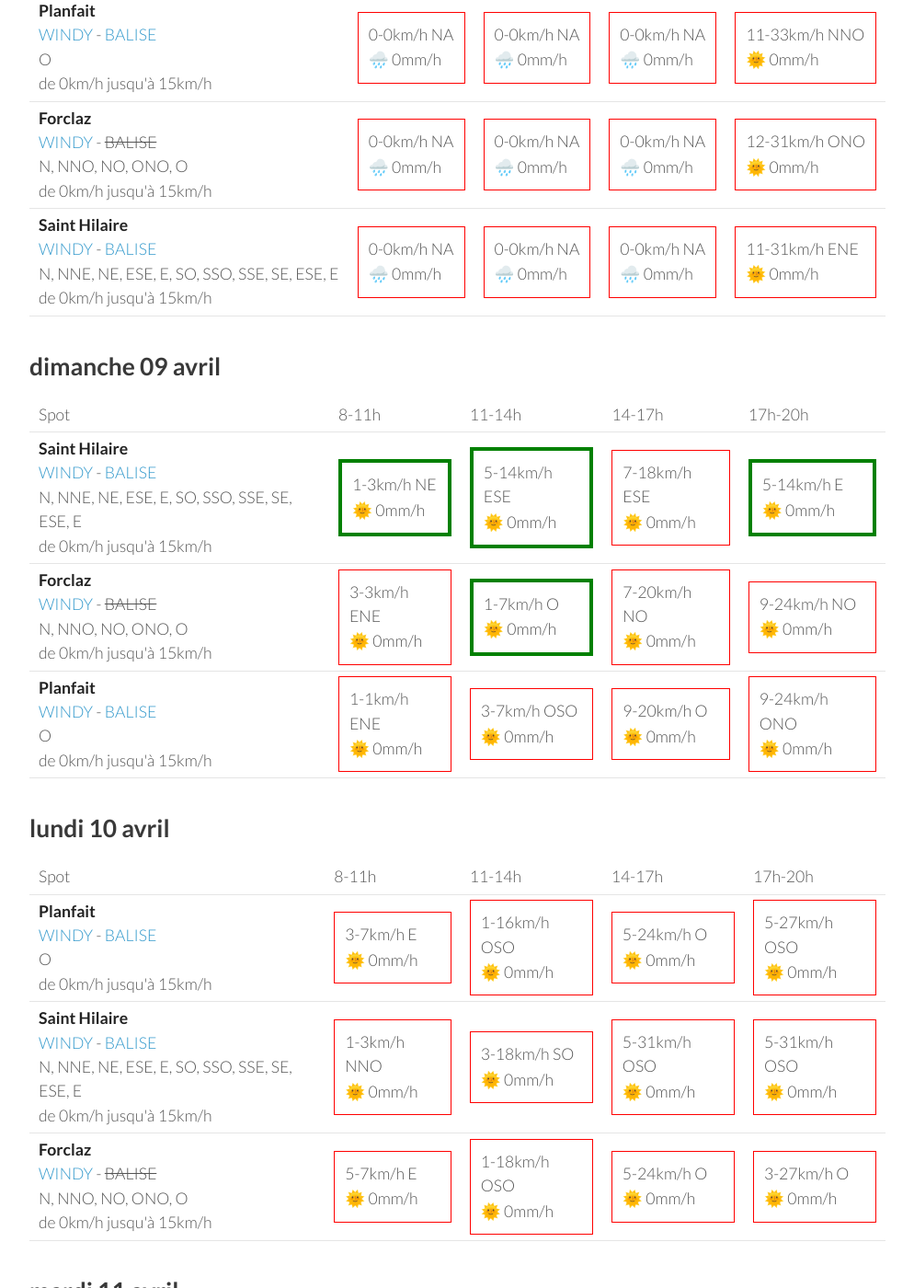
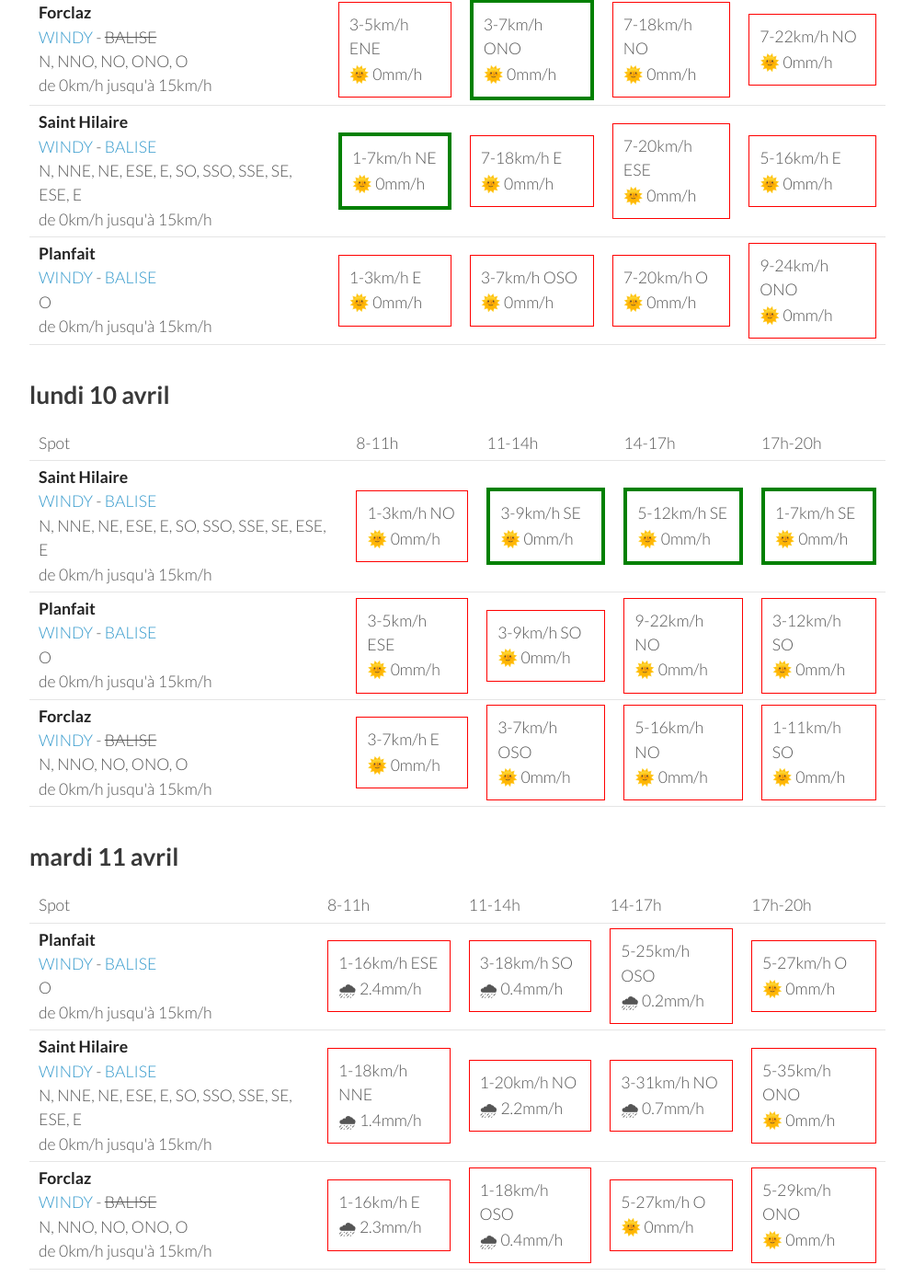
Before and after one commit to parapente-dans-le-nord/parapente-dans-le-nord.github.io, a Jekyll site: the page built from alpes_nord.markdown, in a window 1280 px wide and 1400 px high, scrolled down 373 px. Shown: the whole window at 92% size, without its empty margins (26-1020 px from the left). Built offline with Jekyll 4.4.1, drawn with Linux system fonts in a browser that asks for light colours; some of the changed text lies outside the part shown.

Commit message:
update index.markdown

```diff
--- a/alpes_nord.markdown
+++ b/alpes_nord.markdown
@@ -7,51 +7,8 @@ title:  "Tous les spots"
 {: .links}
 
 # Prevision Windy, modèle Arome
-page mise à jour le samedi 08 avril 22:25
+page mise à jour le dimanche 09 avril 06:25
 
-## samedi 08 avril
-
-{::nomarkdown}
-<table>
-  <tbody>
-    <tr>
-      <td>Spot</td>
-      <td>8-11h</td>
-      <td>11-14h</td>
-      <td>14-17h</td>
-      <td>17h-20h</td>
-    </tr>
-<tr>
-        <td><strong>Planfait</strong><br><a href="https://windy.com/45.853/6.223?45.415,6.223,8">WINDY</a> - <span class=""><a href="https://www.openwindmap.org/PP496">BALISE</a> </span><br> <span class="vent-favorable">O</span><br><span class="force-vent">de 0km/h jusqu'à 15km/h</span> </td>
-
-            <td><div class="not-flyable"><p>0-0km/h NA</p><p>🌧️ 0mm/h</p></div></td>
-            <td><div class="not-flyable"><p>0-0km/h NA</p><p>🌧️ 0mm/h</p></div></td>
-            <td><div class="not-flyable"><p>0-0km/h NA</p><p>🌧️ 0mm/h</p></div></td>
-            <td><div class="not-flyable"><p>11-33km/h NNO</p><p>🌞 0mm/h</p></div></td>
-
-    </tr>
-<tr>
-        <td><strong>Forclaz</strong><br><a href="https://windy.com/45.814/6.247?45.375,6.246,8,m:eVwaglz">WINDY</a> - <span class="no-balise"> BALISE </span><br> <span class="vent-favorable">N, NNO, NO, ONO, O</span><br><span class="force-vent">de 0km/h jusqu'à 15km/h</span> </td>
-
-            <td><div class="not-flyable"><p>0-0km/h NA</p><p>🌧️ 0mm/h</p></div></td>
-            <td><div class="not-flyable"><p>0-0km/h NA</p><p>🌧️ 0mm/h</p></div></td>
-            <td><div class="not-flyable"><p>0-0km/h NA</p><p>🌧️ 0mm/h</p></div></td>
-            <td><div class="not-flyable"><p>12-31km/h ONO</p><p>🌞 0mm/h</p></div></td>
-
-    </tr>
-<tr>
-        <td><strong>Saint Hilaire</strong><br><a href="https://windy.com/45.307/5.888?45.087,5.889,9,m:eUFagkX">WINDY</a> - <span class=""><a href="http://www.balisemeteo.com/balise.php?idBalise=61">BALISE</a> </span><br> <span class="vent-favorable">N, NNE, NE, ESE, E, SO, SSO, SSE, SE, ESE, E</span><br><span class="force-vent">de 0km/h jusqu'à 15km/h</span> </td>
-
-            <td><div class="not-flyable"><p>0-0km/h NA</p><p>🌧️ 0mm/h</p></div></td>
-            <td><div class="not-flyable"><p>0-0km/h NA</p><p>🌧️ 0mm/h</p></div></td>
-            <td><div class="not-flyable"><p>0-0km/h NA</p><p>🌧️ 0mm/h</p></div></td>
-            <td><div class="not-flyable"><p>11-31km/h ENE</p><p>🌞 0mm/h</p></div></td>
-
-    </tr>
-
-</tbody>
-</table>
-{:/}
 ## dimanche 09 avril
 
 {::nomarkdown}
@@ -65,31 +22,31 @@ page mise à jour le samedi 08 avril 22:25
       <td>17h-20h</td>
     </tr>
 <tr>
-        <td><strong>Saint Hilaire</strong><br><a href="https://windy.com/45.307/5.888?45.087,5.889,9,m:eUFagkX">WINDY</a> - <span class=""><a href="http://www.balisemeteo.com/balise.php?idBalise=61">BALISE</a> </span><br> <span class="vent-favorable">N, NNE, NE, ESE, E, SO, SSO, SSE, SE, ESE, E</span><br><span class="force-vent">de 0km/h jusqu'à 15km/h</span> </td>
+        <td><strong>Forclaz</strong><br><a href="https://windy.com/45.814/6.247?45.375,6.246,8,m:eVwaglz">WINDY</a> - <span class="no-balise"> BALISE </span><br> <span class="vent-favorable">N, NNO, NO, ONO, O</span><br><span class="force-vent">de 0km/h jusqu'à 15km/h</span> </td>
 
-            <td><div class="flyable"><p>1-3km/h NE</p><p>🌞 0mm/h</p></div></td>
-            <td><div class="flyable"><p>5-14km/h ESE</p><p>🌞 0mm/h</p></div></td>
-            <td><div class="not-flyable"><p>7-18km/h ESE</p><p>🌞 0mm/h</p></div></td>
-            <td><div class="flyable"><p>5-14km/h E</p><p>🌞 0mm/h</p></div></td>
+            <td><div class="not-flyable"><p>3-5km/h ENE</p><p>🌞 0mm/h</p></div></td>
+            <td><div class="flyable"><p>3-7km/h ONO</p><p>🌞 0mm/h</p></div></td>
+            <td><div class="not-flyable"><p>7-18km/h NO</p><p>🌞 0mm/h</p></div></td>
+            <td><div class="not-flyable"><p>7-22km/h NO</p><p>🌞 0mm/h</p></div></td>
 
 
     </tr>
 <tr>
-        <td><strong>Forclaz</strong><br><a href="https://windy.com/45.814/6.247?45.375,6.246,8,m:eVwaglz">WINDY</a> - <span class="no-balise"> BALISE </span><br> <span class="vent-favorable">N, NNO, NO, ONO, O</span><br><span class="force-vent">de 0km/h jusqu'à 15km/h</span> </td>
+        <td><strong>Saint Hilaire</strong><br><a href="https://windy.com/45.307/5.888?45.087,5.889,9,m:eUFagkX">WINDY</a> - <span class=""><a href="http://www.balisemeteo.com/balise.php?idBalise=61">BALISE</a> </span><br> <span class="vent-favorable">N, NNE, NE, ESE, E, SO, SSO, SSE, SE, ESE, E</span><br><span class="force-vent">de 0km/h jusqu'à 15km/h</span> </td>
 
-            <td><div class="not-flyable"><p>3-3km/h ENE</p><p>🌞 0mm/h</p></div></td>
-            <td><div class="flyable"><p>1-7km/h O</p><p>🌞 0mm/h</p></div></td>
-            <td><div class="not-flyable"><p>7-20km/h NO</p><p>🌞 0mm/h</p></div></td>
-            <td><div class="not-flyable"><p>9-24km/h NO</p><p>🌞 0mm/h</p></div></td>
+            <td><div class="flyable"><p>1-7km/h NE</p><p>🌞 0mm/h</p></div></td>
+            <td><div class="not-flyable"><p>7-18km/h E</p><p>🌞 0mm/h</p></div></td>
+            <td><div class="not-flyable"><p>7-20km/h ESE</p><p>🌞 0mm/h</p></div></td>
+            <td><div class="not-flyable"><p>5-16km/h E</p><p>🌞 0mm/h</p></div></td>
 
 
     </tr>
 <tr>
         <td><strong>Planfait</strong><br><a href="https://windy.com/45.853/6.223?45.415,6.223,8">WINDY</a> - <span class=""><a href="https://www.openwindmap.org/PP496">BALISE</a> </span><br> <span class="vent-favorable">O</span><br><span class="force-vent">de 0km/h jusqu'à 15km/h</span> </td>
 
-            <td><div class="not-flyable"><p>1-1km/h ENE</p><p>🌞 0mm/h</p></div></td>
+            <td><div class="not-flyable"><p>1-3km/h E</p><p>🌞 0mm/h</p></div></td>
             <td><div class="not-flyable"><p>3-7km/h OSO</p><p>🌞 0mm/h</p></div></td>
-            <td><div class="not-flyable"><p>9-20km/h O</p><p>🌞 0mm/h</p></div></td>
+            <td><div class="not-flyable"><p>7-20km/h O</p><p>🌞 0mm/h</p></div></td>
             <td><div class="not-flyable"><p>9-24km/h ONO</p><p>🌞 0mm/h</p></div></td>
 
 
@@ -111,32 +68,32 @@ page mise à jour le samedi 08 avril 22:25
       <td>17h-20h</td>
     </tr>
 <tr>
-        <td><strong>Planfait</strong><br><a href="https://windy.com/45.853/6.223?45.415,6.223,8">WINDY</a> - <span class=""><a href="https://www.openwindmap.org/PP496">BALISE</a> </span><br> <span class="vent-favorable">O</span><br><span class="force-vent">de 0km/h jusqu'à 15km/h</span> </td>
+        <td><strong>Saint Hilaire</strong><br><a href="https://windy.com/45.307/5.888?45.087,5.889,9,m:eUFagkX">WINDY</a> - <span class=""><a href="http://www.balisemeteo.com/balise.php?idBalise=61">BALISE</a> </span><br> <span class="vent-favorable">N, NNE, NE, ESE, E, SO, SSO, SSE, SE, ESE, E</span><br><span class="force-vent">de 0km/h jusqu'à 15km/h</span> </td>
 
-            <td><div class="not-flyable"><p>3-7km/h E</p><p>🌞 0mm/h</p></div></td>
-            <td><div class="not-flyable"><p>1-16km/h OSO</p><p>🌞 0mm/h</p></div></td>
-            <td><div class="not-flyable"><p>5-24km/h O</p><p>🌞 0mm/h</p></div></td>
-            <td><div class="not-flyable"><p>5-27km/h OSO</p><p>🌞 0mm/h</p></div></td>
+            <td><div class="not-flyable"><p>1-3km/h NO</p><p>🌞 0mm/h</p></div></td>
+            <td><div class="flyable"><p>3-9km/h SE</p><p>🌞 0mm/h</p></div></td>
+            <td><div class="flyable"><p>5-12km/h SE</p><p>🌞 0mm/h</p></div></td>
+            <td><div class="flyable"><p>1-7km/h SE</p><p>🌞 0mm/h</p></div></td>
 
 
     </tr>
 <tr>
-        <td><strong>Saint Hilaire</strong><br><a href="https://windy.com/45.307/5.888?45.087,5.889,9,m:eUFagkX">WINDY</a> - <span class=""><a href="http://www.balisemeteo.com/balise.php?idBalise=61">BALISE</a> </span><br> <span class="vent-favorable">N, NNE, NE, ESE, E, SO, SSO, SSE, SE, ESE, E</span><br><span class="force-vent">de 0km/h jusqu'à 15km/h</span> </td>
+        <td><strong>Planfait</strong><br><a href="https://windy.com/45.853/6.223?45.415,6.223,8">WINDY</a> - <span class=""><a href="https://www.openwindmap.org/PP496">BALISE</a> </span><br> <span class="vent-favorable">O</span><br><span class="force-vent">de 0km/h jusqu'à 15km/h</span> </td>
 
-            <td><div class="not-flyable"><p>1-3km/h NNO</p><p>🌞 0mm/h</p></div></td>
-            <td><div class="not-flyable"><p>3-18km/h SO</p><p>🌞 0mm/h</p></div></td>
-            <td><div class="not-flyable"><p>5-31km/h OSO</p><p>🌞 0mm/h</p></div></td>
-            <td><div class="not-flyable"><p>5-31km/h OSO</p><p>🌞 0mm/h</p></div></td>
+            <td><div class="not-flyable"><p>3-5km/h ESE</p><p>🌞 0mm/h</p></div></td>
+            <td><div class="not-flyable"><p>3-9km/h SO</p><p>🌞 0mm/h</p></div></td>
+            <td><div class="not-flyable"><p>9-22km/h NO</p><p>🌞 0mm/h</p></div></td>
+            <td><div class="not-flyable"><p>3-12km/h SO</p><p>🌞 0mm/h</p></div></td>
 
 
     </tr>
 <tr>
         <td><strong>Forclaz</strong><br><a href="https://windy.com/45.814/6.247?45.375,6.246,8,m:eVwaglz">WINDY</a> - <span class="no-balise"> BALISE </span><br> <span class="vent-favorable">N, NNO, NO, ONO, O</span><br><span class="force-vent">de 0km/h jusqu'à 15km/h</span> </td>
 
-            <td><div class="not-flyable"><p>5-7km/h E</p><p>🌞 0mm/h</p></div></td>
-            <td><div class="not-flyable"><p>1-18km/h OSO</p><p>🌞 0mm/h</p></div></td>
-            <td><div class="not-flyable"><p>5-24km/h O</p><p>🌞 0mm/h</p></div></td>
-            <td><div class="not-flyable"><p>3-27km/h O</p><p>🌞 0mm/h</p></div></td>
+            <td><div class="not-flyable"><p>3-7km/h E</p><p>🌞 0mm/h</p></div></td>
+            <td><div class="not-flyable"><p>3-7km/h OSO</p><p>🌞 0mm/h</p></div></td>
+            <td><div class="not-flyable"><p>5-16km/h NO</p><p>🌞 0mm/h</p></div></td>
+            <td><div class="not-flyable"><p>1-11km/h SO</p><p>🌞 0mm/h</p></div></td>
 
 
     </tr>
@@ -159,30 +116,30 @@ page mise à jour le samedi 08 avril 22:25
 <tr>
         <td><strong>Planfait</strong><br><a href="https://windy.com/45.853/6.223?45.415,6.223,8">WINDY</a> - <span class=""><a href="https://www.openwindmap.org/PP496">BALISE</a> </span><br> <span class="vent-favorable">O</span><br><span class="force-vent">de 0km/h jusqu'à 15km/h</span> </td>
 
-            <td><div class="not-flyable"><p>1-14km/h SE</p><p>🌧 3.5mm/h</p></div></td>
-            <td><div class="flyable"><p>1-14km/h O</p><p>🌧 2.8mm/h</p></div></td>
-            <td><div class="not-flyable"><p>3-18km/h SO</p><p>🌧 0.3mm/h</p></div></td>
-            <td><div class="not-flyable"><p>5-24km/h O</p><p>🌞 0mm/h</p></div></td>
+            <td><div class="not-flyable"><p>1-16km/h ESE</p><p>🌧 2.4mm/h</p></div></td>
+            <td><div class="not-flyable"><p>3-18km/h SO</p><p>🌧 0.4mm/h</p></div></td>
+            <td><div class="not-flyable"><p>5-25km/h OSO</p><p>🌧 0.2mm/h</p></div></td>
+            <td><div class="not-flyable"><p>5-27km/h O</p><p>🌞 0mm/h</p></div></td>
+
+
+    </tr>
+<tr>
+        <td><strong>Saint Hilaire</strong><br><a href="https://windy.com/45.307/5.888?45.087,5.889,9,m:eUFagkX">WINDY</a> - <span class=""><a href="http://www.balisemeteo.com/balise.php?idBalise=61">BALISE</a> </span><br> <span class="vent-favorable">N, NNE, NE, ESE, E, SO, SSO, SSE, SE, ESE, E</span><br><span class="force-vent">de 0km/h jusqu'à 15km/h</span> </td>
+
+            <td><div class="not-flyable"><p>1-18km/h NNE</p><p>🌧 1.4mm/h</p></div></td>
+            <td><div class="not-flyable"><p>1-20km/h NO</p><p>🌧 2.2mm/h</p></div></td>
+            <td><div class="not-flyable"><p>3-31km/h NO</p><p>🌧 0.7mm/h</p></div></td>
+            <td><div class="not-flyable"><p>5-35km/h ONO</p><p>🌞 0mm/h</p></div></td>
 
 
     </tr>
 <tr>
         <td><strong>Forclaz</strong><br><a href="https://windy.com/45.814/6.247?45.375,6.246,8,m:eVwaglz">WINDY</a> - <span class="no-balise"> BALISE </span><br> <span class="vent-favorable">N, NNO, NO, ONO, O</span><br><span class="force-vent">de 0km/h jusqu'à 15km/h</span> </td>
 
-            <td><div class="not-flyable"><p>1-14km/h ESE</p><p>🌧 3.4mm/h</p></div></td>
-            <td><div class="flyable"><p>1-14km/h NNO</p><p>🌧 3.1mm/h</p></div></td>
-            <td><div class="not-flyable"><p>1-16km/h OSO</p><p>🌧 0.3mm/h</p></div></td>
-            <td><div class="not-flyable"><p>5-24km/h ONO</p><p>🌞 0mm/h</p></div></td>
-
-
-    </tr>
-<tr>
-        <td><strong>Saint Hilaire</strong><br><a href="https://windy.com/45.307/5.888?45.087,5.889,9,m:eUFagkX">WINDY</a> - <span class=""><a href="http://www.balisemeteo.com/balise.php?idBalise=61">BALISE</a> </span><br> <span class="vent-favorable">N, NNE, NE, ESE, E, SO, SSO, SSE, SE, ESE, E</span><br><span class="force-vent">de 0km/h jusqu'à 15km/h</span> </td>
-
-            <td><div class="not-flyable"><p>1-16km/h NO</p><p>🌞 0mm/h</p></div></td>
-            <td><div class="not-flyable"><p>3-22km/h NO</p><p>🌧 0.2mm/h</p></div></td>
-            <td><div class="not-flyable"><p>5-29km/h NNO</p><p>🌧 0.8mm/h</p></div></td>
-            <td><div class="not-flyable"><p>5-31km/h ONO</p><p>🌞 0mm/h</p></div></td>
+            <td><div class="not-flyable"><p>1-16km/h E</p><p>🌧 2.3mm/h</p></div></td>
+            <td><div class="not-flyable"><p>1-18km/h OSO</p><p>🌧 0.4mm/h</p></div></td>
+            <td><div class="not-flyable"><p>5-27km/h O</p><p>🌞 0mm/h</p></div></td>
+            <td><div class="not-flyable"><p>5-29km/h ONO</p><p>🌞 0mm/h</p></div></td>
 
 
     </tr>
@@ -205,8 +162,8 @@ page mise à jour le samedi 08 avril 22:25
 <tr>
         <td><strong>Planfait</strong><br><a href="https://windy.com/45.853/6.223?45.415,6.223,8">WINDY</a> - <span class=""><a href="https://www.openwindmap.org/PP496">BALISE</a> </span><br> <span class="vent-favorable">O</span><br><span class="force-vent">de 0km/h jusqu'à 15km/h</span> </td>
 
-            <td><div class="not-flyable"><p>5-29km/h ESE</p><p>🌞 0mm/h</p></div></td>
-            <td><div class="not-flyable"><p>7-35km/h SSO</p><p>🌞 0mm/h</p></div></td>
+            <td><div class="not-flyable"><p>5-27km/h ESE</p><p>🌞 0mm/h</p></div></td>
+            <td><div class="not-flyable"><p>5-31km/h SSO</p><p>🌞 0mm/h</p></div></td>
             <td><div class="not-flyable"><p>9-42km/h SSE</p><p>🌧 0.5mm/h</p></div></td>
             <td><div class="not-flyable"><p>9-50km/h O</p><p>🌧 5mm/h</p></div></td>
 
@@ -215,8 +172,8 @@ page mise à jour le samedi 08 avril 22:25
 <tr>
         <td><strong>Forclaz</strong><br><a href="https://windy.com/45.814/6.247?45.375,6.246,8,m:eVwaglz">WINDY</a> - <span class="no-balise"> BALISE </span><br> <span class="vent-favorable">N, NNO, NO, ONO, O</span><br><span class="force-vent">de 0km/h jusqu'à 15km/h</span> </td>
 
-            <td><div class="not-flyable"><p>5-29km/h ESE</p><p>🌞 0mm/h</p></div></td>
-            <td><div class="not-flyable"><p>5-33km/h SSO</p><p>🌞 0mm/h</p></div></td>
+            <td><div class="not-flyable"><p>5-27km/h ESE</p><p>🌞 0mm/h</p></div></td>
+            <td><div class="not-flyable"><p>5-31km/h S</p><p>🌞 0mm/h</p></div></td>
             <td><div class="not-flyable"><p>7-40km/h SSE</p><p>🌧 0.5mm/h</p></div></td>
             <td><div class="not-flyable"><p>7-50km/h O</p><p>🌧 5mm/h</p></div></td>
 
@@ -225,8 +182,8 @@ page mise à jour le samedi 08 avril 22:25
 <tr>
         <td><strong>Saint Hilaire</strong><br><a href="https://windy.com/45.307/5.888?45.087,5.889,9,m:eUFagkX">WINDY</a> - <span class=""><a href="http://www.balisemeteo.com/balise.php?idBalise=61">BALISE</a> </span><br> <span class="vent-favorable">N, NNE, NE, ESE, E, SO, SSO, SSE, SE, ESE, E</span><br><span class="force-vent">de 0km/h jusqu'à 15km/h</span> </td>
 
-            <td><div class="not-flyable"><p>5-44km/h SSE</p><p>🌞 0mm/h</p></div></td>
-            <td><div class="not-flyable"><p>3-40km/h SO</p><p>🌧 0.4mm/h</p></div></td>
+            <td><div class="not-flyable"><p>5-42km/h SSE</p><p>🌞 0mm/h</p></div></td>
+            <td><div class="not-flyable"><p>7-50km/h SSO</p><p>🌞 0mm/h</p></div></td>
             <td><div class="not-flyable"><p>11-66km/h SO</p><p>🌧 0.7mm/h</p></div></td>
             <td><div class="not-flyable"><p>5-74km/h SO</p><p>🌧 1.1mm/h</p></div></td>
 
```
